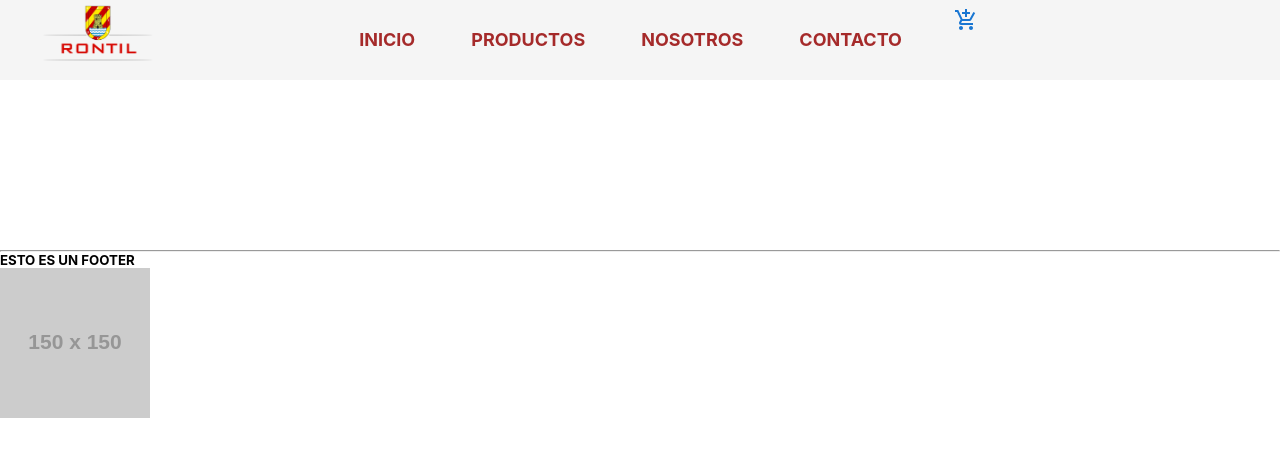
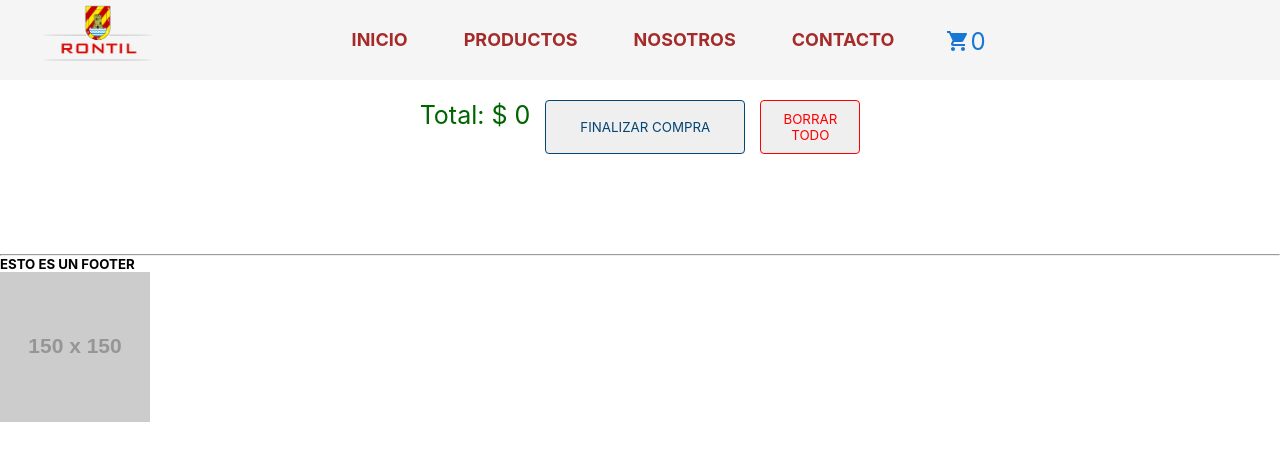
Before and after one commit to josemaria1988/rontil-web-react, a React (Create React App) app: page /cart in a window 1280 px wide. Shown: the top 460 px of the page. Built offline with nearby package versions, Linux system fonts and the light colour scheme.

Commit message:
[FINISH] Cart funcionando correctamente

```diff
--- a/src/Context/CartContext.js
+++ b/src/Context/CartContext.js
@@ -11,7 +11,14 @@ export const CartProvider = ({children}) => {
 
 
     const addToCart = (item) => {
-        (cart.some((prod) => prod.id === item.id)) ? item.cantidad++ : setCart([...cart, item])
+        if(!isInCart(item.id)) {
+            setCart([...cart, item])
+        }else {
+            let itemRepetido = cart.find(prod => prod.id === item.id)
+            itemRepetido.cantidad += item.cantidad
+            const newCart = cart.filter(prod => prod.id !== item.id)
+            setCart([...newCart, itemRepetido])
+        }
     }
 
     const removeItem = (id) => {
--- a/src/components/Cart/Cart.jsx
+++ b/src/components/Cart/Cart.jsx
@@ -7,21 +7,28 @@ const Cart = () => {
 
     const { cart, cartTotal, emptyCart, removeItem } = useCartContext();
 
-    return(
+    return (
         <div className="cart-container">
-                {cart.map((prod, index) => <div key={index} className="cart-item">
-                    <img src={prod.img} alt="producto.img" className="cart-img" />
-                    <div className="cart-desc">
+            {cart.map((prod, index) => <div key={index} className="cart-item">
+                <img src={prod.img} alt="producto.img" className="cart-img" />
+                <div className="cart-desc">
+                    <div>
                         <h4 className="cart-product-name">{prod.nombre}</h4>
-                        <p>Precio: {prod.precio}</p>
-                        <p>Cantidad: {prod.cantidad}</p>
-
+                        <p className="cart-product-detail">Cantidad: {prod.cantidad}</p>
+                        <p className="cart-product-detail">Total item: $ {prod.precio * prod.cantidad}</p>
                     </div>
+                    <button className="btn-borrar-unidad" onClick={() => removeItem(prod.id)}>Borrar Item</button>
                 </div>
-
-
-                )
-                }
+            </div>
+            )
+            }
+            <div className="cart-finish-box">
+                <span className="total-carrito">
+                    Total: $ {cartTotal()}
+                </span>
+                <button className="btn-finalizar-compra">FINALIZAR COMPRA</button>
+                <button onClick={emptyCart} className="btn-borrar-todo">BORRAR TODO</button>
+            </div>
         </div>
     )
 }
--- a/src/components/Cart/Cart.scss
+++ b/src/components/Cart/Cart.scss
@@ -1,25 +1,92 @@
 .cart-container {
-    margin-top: 250px;
-    display: grid;
-    gap: 1rem;
-    grid-auto-rows: 22rem;
-    grid-template-columns: repeat(auto-fill, minmax(15rem, 1fr));
-    grid-auto-rows: 1fr;
-    grid-auto-flow: dense;
-    margin-left: 10%;
-    margin-right: 10%;
+    margin-top: 100px;
+    margin-bottom: 100px;
+    display: flex;
+    flex-direction: column;
+    align-items: center;
  }
 
  .cart-item {
     display: flex;
-    padding: 25px;
+    padding: 15px;
     justify-content: center;
-    margin-left: 30px;
+    margin-left: 50px;
+ }
+
+ .cart-desc {
+   display: flex;
+   padding: 10px;
+ }
+
+ .cart-producto-detail {
+   padding: 15px;
+
  }
 
  .cart-img {
     max-width: 100%;
-    max-height: 250px;
+    max-height: 100px;
     object-fit: fill;
     cursor: pointer;
 }
+
+.cart-finish-box {
+   display: flex;
+   max-height: 100px;
+   justify-content: center;
+}
+
+.btn-borrar-unidad {
+   position: relative;
+   margin-left: -50px;
+   margin-bottom: 15px;
+   left: 50%;
+   width: 80px;
+   bottom: 0px;
+   padding: 10px;
+   margin-top: 10px;
+   color: red;
+   border: 1px solid red;
+   border-radius: 4px;
+   transition: all 400ms ease;
+}
+.btn-borrar-unidad:hover  {
+   background: red;
+   color: #fff;
+   cursor: pointer;
+}
+
+.btn-borrar-todo {
+   margin-left: 15px;
+   width: 100px;
+   padding: 10px;
+   color: red;
+   border: 1px solid red;
+   border-radius: 4px;
+   transition: all 400ms ease;
+}
+.btn-borrar-todo:hover  {
+   background: red;
+   color: #fff;
+   cursor: pointer;
+}
+
+.btn-finalizar-compra {
+      margin-left: 15px;
+      width: 200px;
+      padding: 10px;
+      color: #034574;
+      border: 1px solid #034574;
+      border-radius: 4px;
+      transition: all 400ms ease;
+   }
+   .btn-finalizar-compra:hover  {
+      background: #034574;
+      color: #fff;
+      cursor: pointer;
+   }
+
+   .total-carrito {
+      font-size: 25px;
+      color: darkgreen;
+   }
--- a/src/components/CartWidget/CartWidget.jsx
+++ b/src/components/CartWidget/CartWidget.jsx
@@ -1,14 +1,18 @@
 import React from 'react'
 import IconButton from '@mui/material/IconButton';
-import Stack from '@mui/material/Stack';
-import AddShoppingCartIcon from '@mui/icons-material/AddShoppingCart';
+import ShoppingCartIcon from '@mui/icons-material/ShoppingCart';
+import { useCartContext } from '../../Context/CartContext';
 
 export default function IconButtons() {
+
+  const {cartQuantity} = useCartContext()
+
   return (
-    <Stack direction="row" spacing={1}>
-      <IconButton color="primary" aria-label="add to shopping cart">
-        <AddShoppingCartIcon />
+
+      <IconButton color="primary" aria-label="shopping cart">
+        <ShoppingCartIcon />
+        <span>{cartQuantity()}</span>
       </IconButton>
-    </Stack>
+
   );
 }
--- a/src/components/ItemDetail/ItemDetail.jsx
+++ b/src/components/ItemDetail/ItemDetail.jsx
@@ -36,7 +36,7 @@ const ItemDetail = ({ producto }) => {
             nombre: producto.nombre,
             cantidad: counter,
             precio: producto.color[colorIndex].precio,
-            img: producto.color[colorIndex].img[imgIndex]
+            img: producto.color[colorIndex].img[0]
         }
         toast('Agregado al carrito!', {
             position: "top-right",
@@ -47,10 +47,7 @@ const ItemDetail = ({ producto }) => {
             draggable: true,
             progress: undefined,
         });
-
-        addToCart(itemToCart);
-        console.log(itemToCart)
-        console.log(cart)
+        addToCart(itemToCart)
     }
 
     let navigate = useNavigate();
--- a/src/components/navbar/NavBar.jsx
+++ b/src/components/navbar/NavBar.jsx
@@ -39,7 +39,6 @@ const Navbar = () => {
                 <div className={`nav-toggle ${openMenu && "open"}`} onClick={() => setOpenMenu(openMenu)}>
                     <div className="nav-btn"><MenuIcon /></div>
                 </div>
-                {/* Agregamos el CartWidget al nav */}
             </nav>
 
         </header>
```
